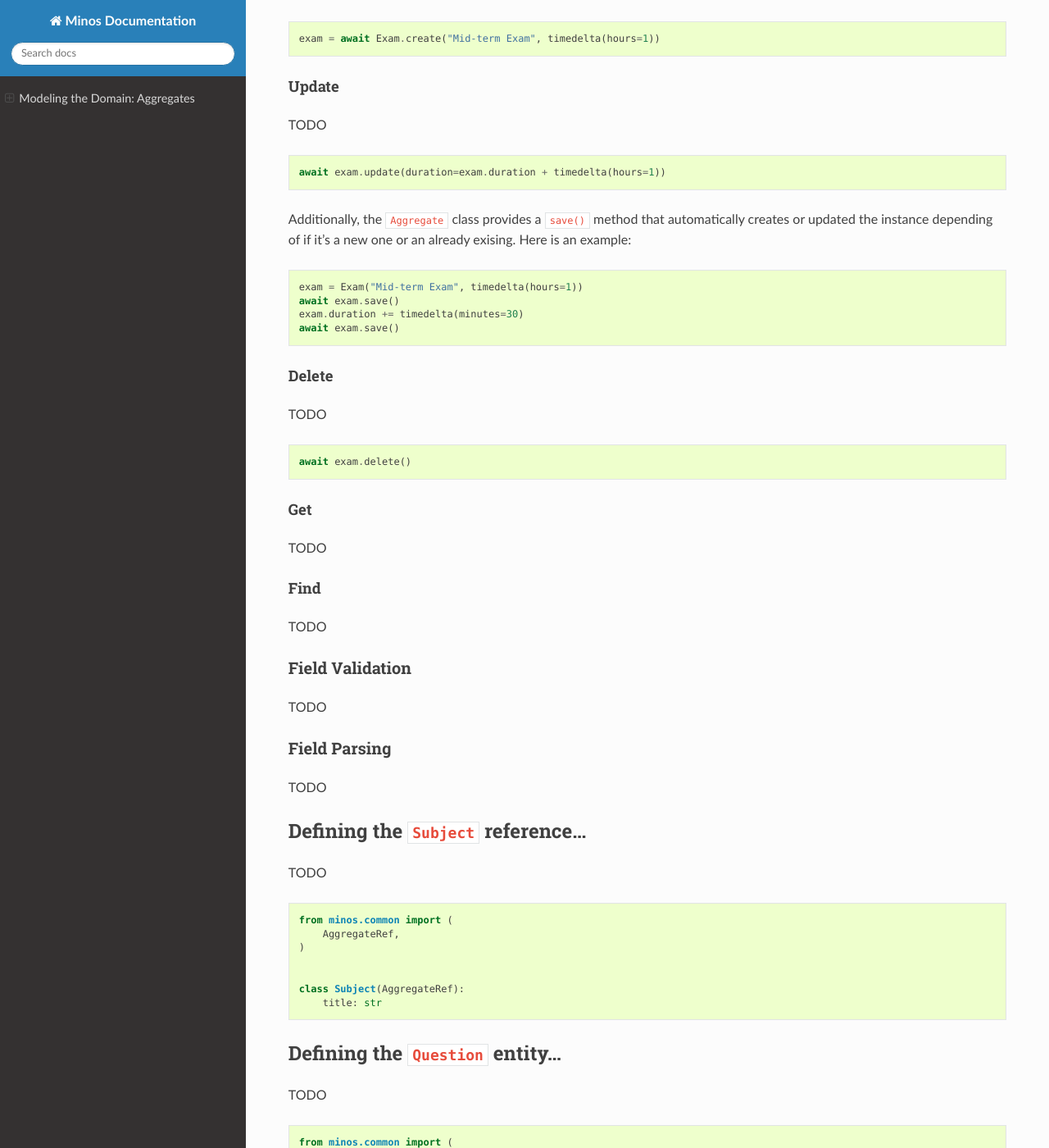
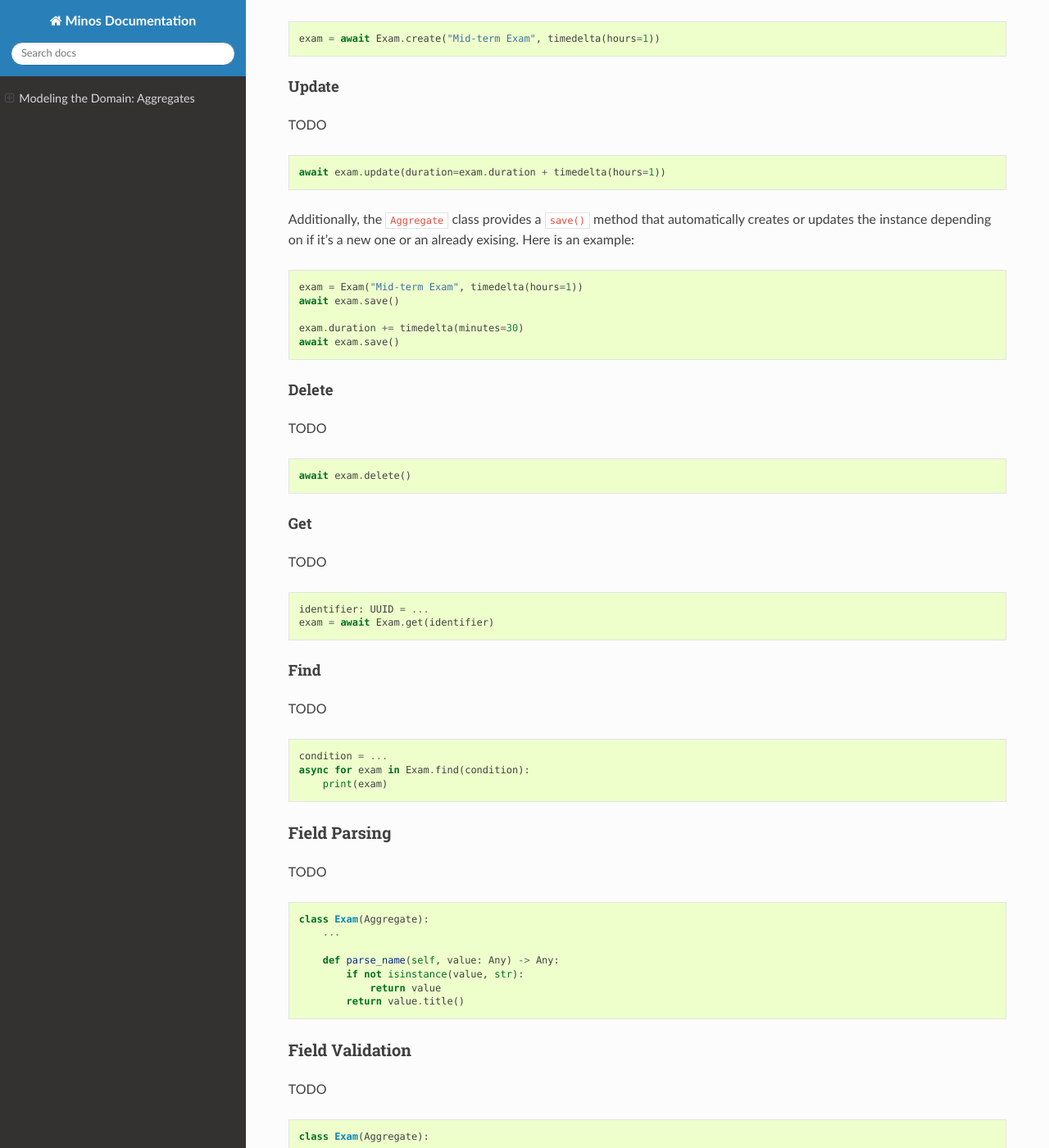
Before and after one commit to Clariteia/minos-documentation, a Sphinx documentation site: the page built from docs/quickstart/aggregate.md, in a window 1280 px wide and 1400 px high, scrolled down 2298 px. Shown: the whole window at 82% size. Built offline with Sphinx 7.4.7 and the Read the Docs theme 2.0.0, drawn with Linux system fonts in a browser that asks for light colours; some of the changed text lies outside the part shown.

Commit message:
* Add more code examples and minor improvements.

````diff
--- a/docs/quickstart/aggregate.md
+++ b/docs/quickstart/aggregate.md
@@ -47,7 +47,7 @@ But the real potential of the `Aggregate` class starts being visible when storag
 
 Before starting to describe the available *CRUD* operations provided by the `Aggregate` class, it's important to notice one important part of the `minos` framework and how those operations are implemented. The nature of the framework is highly inspired by *Event Sourcing* thoughts, so that the aggregate is not simply stored on a collection that is being updated progressively without taking history into account, but the aggregate is stored as a sequence of incremental modifications known as `AggregateDiff` entries that acts as *Domain Events*.
 
-This set of events are stored on a *Repository* who is defined by the `minos.common.MinosRepository` interface, but also are exposed to another microservices over a *Broker*, who is defined by the `minos.common.MinosBroker` interface. The event based strategy has an important caveat, that is how to access the full aggregate as most business logic operations will probably require working with a full `Exam` instance (not only with the sequence of `AggregateDiff` instances). As the reconstruction each time a full instance is needed is a really inefficient operation, `minos` holds on a *Snapshot* who is defined by the `minos.common.MinosSnapshot` interface and provided direct access to the reconstructed instances. To know more about how `Event Sourcing` is implemented in `minos`, the [TODO: link to architecture] sections provides a detailed description.
+This set of events are stored on a *Repository* who is defined by the `minos.common.MinosRepository` interface, but also are exposed to another microservices over a *Broker*, who is defined by the `minos.common.MinosBroker` interface. The event based strategy has an important caveat, that is how to access the full aggregate as most business logic operations will probably require working with a full `Exam` instance (not only with the sequence of `AggregateDiff` instances). As the reconstruction each time a full instance is needed is a really inefficient operation, `minos` holds on a *Snapshot* who is defined by the `minos.common.MinosSnapshot` interface and provided direct access to the reconstructed instances. To know more about how *Event Sourcing* is implemented in `minos`, the [TODO: link to architecture] sections provides a detailed description.
 
 The configuration file `service.injections` section of the configuration file allows to setup both the `reposiory`, `event_broker` and `snapshot` concrete classes:
 ```yaml
@@ -77,10 +77,11 @@ await exam.update(duration=exam.duration + timedelta(hours=1))
 ```
 
 
-Additionally, the `Aggregate` class provides a `save()` method that automatically creates or updated the instance depending of if it's a new one or an already exising. Here is an example:
+Additionally, the `Aggregate` class provides a `save()` method that automatically creates or updates the instance depending on if it's a new one or an already exising. Here is an example:
 ```python
 exam = Exam("Mid-term Exam", timedelta(hours=1))
 await exam.save()
+
 exam.duration += timedelta(minutes=30)
 await exam.save()
 ```
@@ -95,14 +96,45 @@ await exam.delete()
 #### Get
 TODO
 
+```python
+identifier: UUID = ...
+exam = await Exam.get(identifier)
+```
+
 #### Find
 TODO
+
+```python
+condition = ...
+async for exam in Exam.find(condition):
+    print(exam)
+```
+
+### Field Parsing
+TODO
+
+```python
+class Exam(Aggregate):
+    ...
+
+    def parse_name(self, value: Any) -> Any:
+        if not isinstance(value, str):
+            return value
+        return value.title()
+```
 
 ### Field Validation
 TODO
 
-### Field Parsing
-TODO
+```python
+class Exam(Aggregate):
+    ...
+
+    def validate_name(self, value: Any) -> bool:
+        return isinstance(value, str) and len(value) >= 6
+```
+
+
 
 ## Defining the `Subject` reference...
 TODO
````
